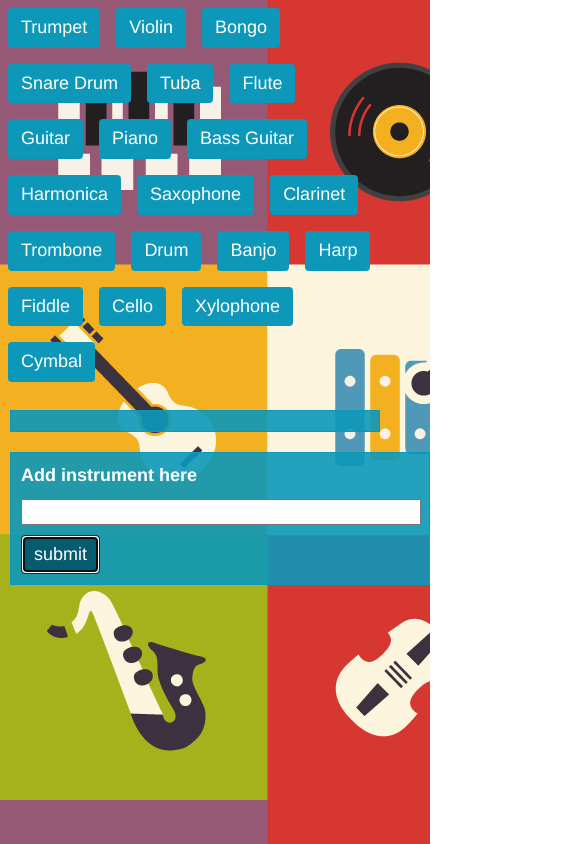
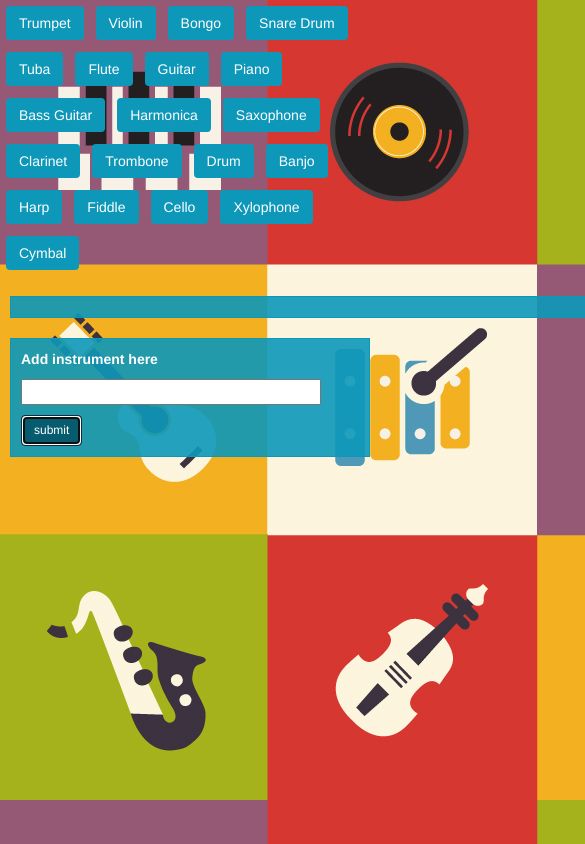
Before and after one commit to RichHolme/Giphy-Page, a plain HTML site: page index.html in a window 390 px wide. Both pictures are taken after a click on the input "submit". Shown: the top 844 px of the page, 585 px wide, since content can reach past the window. Drawn offline with nearby package versions, Linux system fonts and the light colour scheme.

Commit message:
responsive

```diff
--- a/assets/style/style.css
+++ b/assets/style/style.css
@@ -16,7 +16,7 @@ button{
 
 body{
 	overflow-x: hidden;
-	background-image: url('../images/background.jpg') !important;
+	background-image: url(../images/background.jpg);
 }
 
 .instrumentClass{
@@ -59,6 +59,80 @@ form{
 	width: 420px;
 }
 
+@media only screen and (max-width: 1024px){
+
+	.myContainer{
+		width: 620px;
+		margin-right: 0px;
+	}
+
+	form{
+		/*float: right;*/
+		margin-left: -60px;
+		width: 370px;
+	}
+
+	#input{
+		width: 300px;
+	}
+
+	img{
+		width: 590px;
+	}
+}
+
+@media only screen and (max-width: 768px){
+	form{
+		width: 360px;
+		margin-left: 10px;
+	}
+
+	#input{
+		width: 300px;
+	}
+}
+
+@media only screen and (max-width: 640px){
+
+	button{
+		margin: 6px !important;
+		padding-right: 6px;
+		padding-left: 6px;
+		font-size: 14px !important;
+	}
+
+	form{
+		padding: 10px;
+		margin: 20px 0px 10px 10px;
+		width: 360px;
+	}
+
+	#input{
+		width: 300px;
+	}
+
+	#addinput{
+		font-size: 12px !important;
+	}
+
+	label{
+		font-size: 14px;
+	}
+
+	.instrumentClass{
+		margin-left: 20px;
+	}
+
+	img{
+		width: 300px;
+	}
+
+	p{
+		font-size: 16px;
+	}
+
+}
+
 @media only screen and (max-width: 360px){
 	button{
 		margin: 3px !important;
@@ -70,7 +144,7 @@ form{
 	form{
 		padding: 10px;
 		margin: 20px 0px 10px 10px;
-		width: 340px;
+		width: 300px;
 	}
 
 	#input{
@@ -90,7 +164,7 @@ form{
 	}
 
 	img{
-		width: 310px;
+		width: 280px;
 	}
 
 	p{
```
